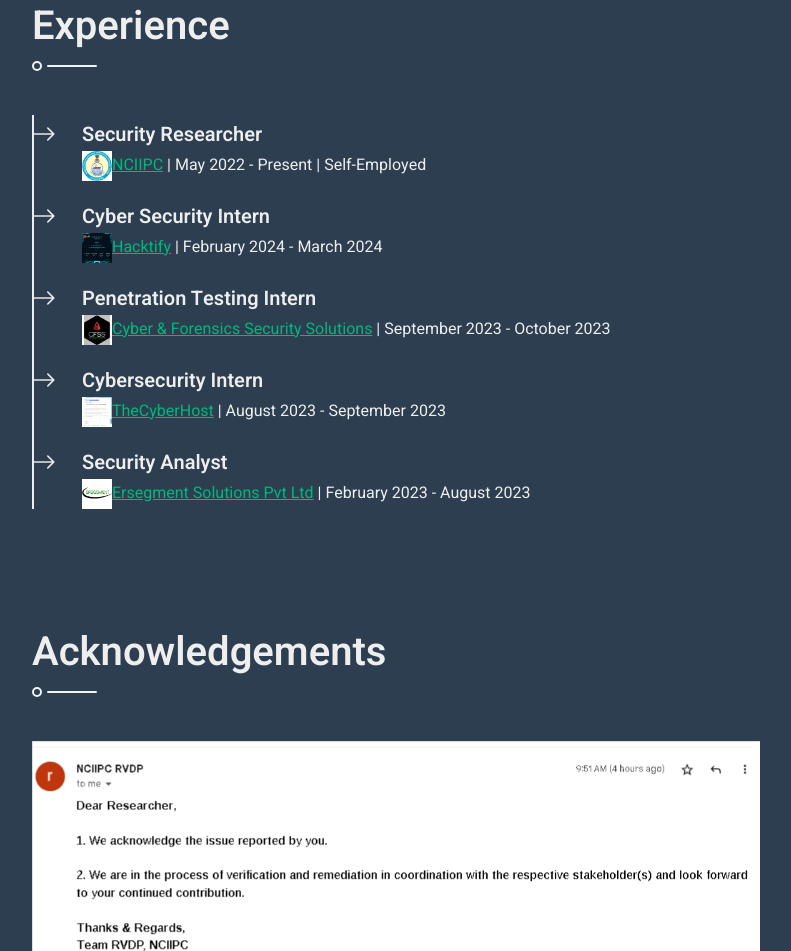
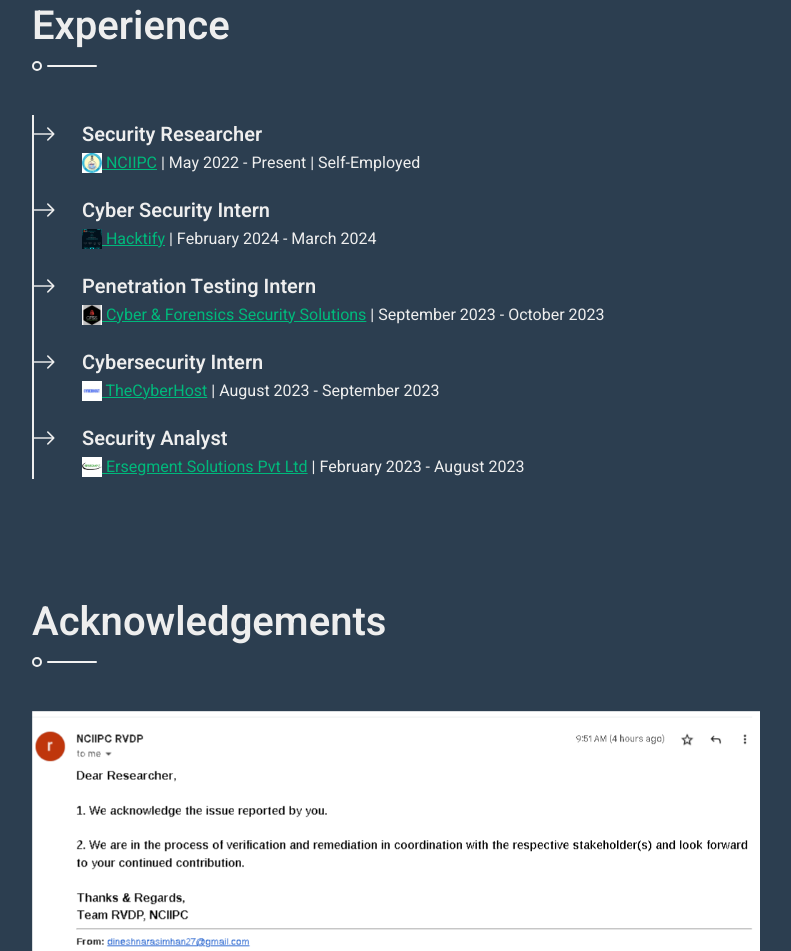
Before and after one commit to dinesh-the-hacker/dinesh-the-hacker.github.io, a plain HTML site: page index.html in a window 1280 px wide. Shown: the part 1016-1967 px from the top of the page, without its empty margins (438-1229 px from the left). Drawn offline with nearby package versions, Linux system fonts and the light colour scheme.

Commit message:
Update index.html

```diff
--- a/index.html
+++ b/index.html
@@ -198,29 +198,29 @@
                             <div class="position-relative mb-4">
                                 <span class="bi bi-arrow-right fs-4 text-light position-absolute" style="top: -5px; left: -50px;"></span>
                                 <h5 class="mb-1">Security Researcher</h5>
-                                <p class="mb-2"><img src="img/nciipc.jpeg" width="30" height="30"></img><a href="https://nciipc.gov.in/"><ins>NCIIPC</ins></a> | May 2022 - Present | Self-Employed </p>
+                                <p class="mb-2"><img src="img/nciipc.jpeg" width="20" height="20"></img><a href="https://nciipc.gov.in/"><ins> NCIIPC</ins></a> | May 2022 - Present | Self-Employed </p>
 
                             </div>
                             <div class="position-relative mb-4">
                                 <span class="bi bi-arrow-right fs-4 text-light position-absolute" style="top: -5px; left: -50px;"></span>
                                 <h5 class="mb-1">Cyber Security Intern</h5>
-                                <p class="mb-2"><img src="img/Hacktify.png" width="30" height="30"></img><a href="https://hacktify.in/"><ins>Hacktify</ins></a> | February 2024 - March 2024 </p>
+                                <p class="mb-2"><img src="img/Hacktify.png" width="20" height="20"></img><a href="https://hacktify.in/"><ins> Hacktify</ins></a> | February 2024 - March 2024 </p>
                             </div>
                             <div class="position-relative mb-4">
                                 <span class="bi bi-arrow-right fs-4 text-light position-absolute" style="top: -5px; left: -50px;"></span>
                                 <h5 class="mb-1">Penetration Testing Intern</h5>
-                                <p class="mb-2"><img src="img/cfss.jpeg" width="30" height="30"></img><a href="https://www.linkedin.com/company/cyber-forensics-security-solutions"><ins>Cyber & Forensics Security Solutions</ins> </a> | September 2023 - October 2023 </p>
+                                <p class="mb-2"><img src="img/cfss.jpeg" width="20" height="20"></img><a href="https://www.linkedin.com/company/cyber-forensics-security-solutions"><ins> Cyber & Forensics Security Solutions</ins> </a> | September 2023 - October 2023 </p>
                             </div>
                             <div class="position-relative mb-4">
                                 <span class="bi bi-arrow-right fs-4 text-light position-absolute" style="top: -5px; left: -50px;"></span>
                                 <h5 class="mb-1">Cybersecurity Intern</h5>
-                                <p class="mb-2"><img src="img/cyberhost.jpg" width="30" height="30"></img><a href="https://www.the-cyberhost.com"><ins>TheCyberHost</ins></a> | August 2023 - September 2023 </p>
+                                <p class="mb-2"><img src="img/cyberhost.jpeg" width="20" height="20"></img><a href="https://www.the-cyberhost.com"><ins> TheCyberHost</ins></a> | August 2023 - September 2023 </p>
 
                             </div>
                             <div class="position-relative mb-4">
                                 <span class="bi bi-arrow-right fs-4 text-light position-absolute" style="top: -5px; left: -50px;"></span>
                                 <h5 class="mb-1">Security Analyst</h5>
-                                <p class="mb-2"><img src="img/erseg.png" width="30" height="30"></img><a href="https://ersegment.com"><ins>Ersegment Solutions Pvt Ltd</ins> </a> | February 2023 - August 2023 </p>
+                                <p class="mb-2"><img src="img/erseg.png" width="20" height="20"></img><a href="https://ersegment.com"><ins> Ersegment Solutions Pvt Ltd</ins> </a> | February 2023 - August 2023 </p>
 
                             </div>
                         </div>
```
